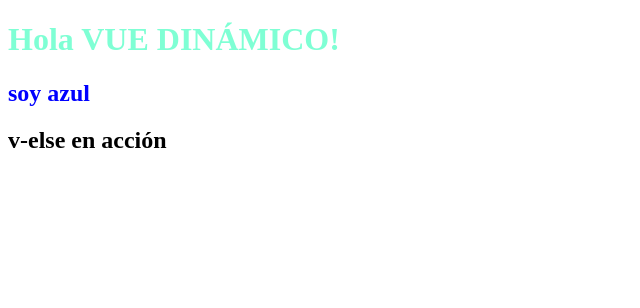
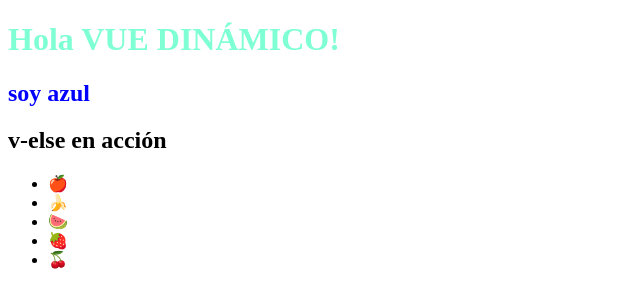
Before and after one commit to Franlop7/Vue, a Vue app in the folder 01-vue/: page / in a window 1280 px wide. Shown: the top 308 px of the page, without its empty margins (0-640 px from the left). Built offline with nearby package versions, Linux system fonts and the light colour scheme.

Commit message:
add v-for

```diff
--- a/01-vue/src/App.vue
+++ b/01-vue/src/App.vue
@@ -2,6 +2,7 @@
 const name = "Vue dinámico";
 const styleColor = "color: blue";
 const active = false;
+const arrayFrutas = ["🍎", "🍌", "🍉", "🍓", "🍒"];
 </script>
 
 <template>
@@ -9,6 +10,12 @@
   <h2 v-bind:style="styleColor">soy azul</h2>
   <h2 v-if="active">v-if en acción</h2>
   <h2 v-else>v-else en acción</h2>
+
+  <ul>
+    <li v-for="(fruta, index) in arrayFrutas" v-bind:key="index">
+      {{ fruta }}
+    </li>
+  </ul>
 </template>
 
 <style>
```
